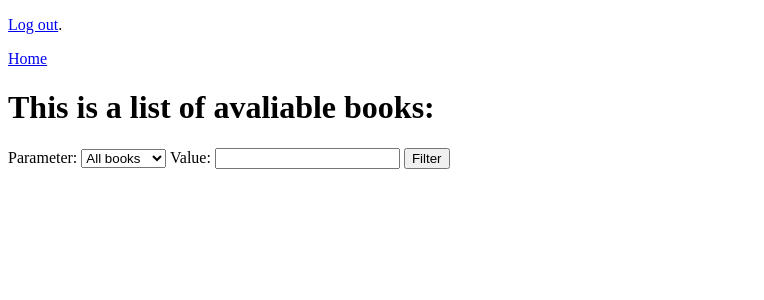
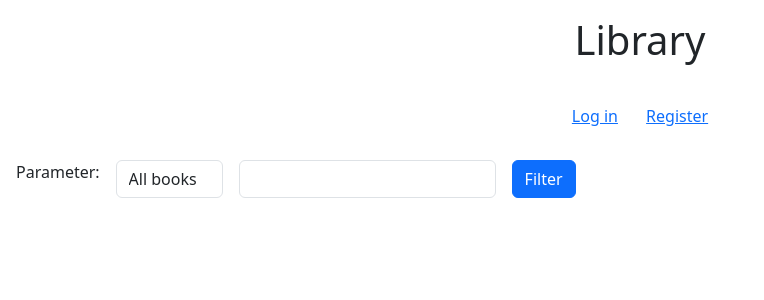
Before and after one commit to Aleshichev/Library_Django_DRF, a Django app: page /book/book_add_page/ in a window 1280 px wide. Shown: the top 300 px of the page, without its empty margins (0-764 px from the left). Run offline with Django 4.2, Linux system fonts and the light colour scheme; data that the repository does not hold is empty; parts of the project's set-up code (start-up, migrations or seed data) failed here and were passed over.

Commit message:
added books list bootstrap

```diff
--- a/library/book/forms.py
+++ b/library/book/forms.py
@@ -13,6 +13,7 @@ class AddFormBook(forms.ModelForm):
                 attrs={
                     "class": "form-input",
                     "placeholder": "Enter Name",
+                    'class': 'form-control'
                 }
             ),
             "description": forms.Textarea(
--- a/library/book/templates/book/basik.html
+++ b/library/book/templates/book/basik.html
@@ -1,30 +1,48 @@
-<!DOCTYPE html>
-<html lang="en">
-<head>
-    <meta charset="UTF-8">
-    <title>Library</title>
-</head>
+{% extends 'base.html' %}
+{% block title %}Books list{% endblock %}
+{% block content %}
 <body>
-<p> <a href="/home/out"> Log out</a>.</p>
-<p> <a href="/home"> Home </a></p>
-<h1>This is a list of avaliable books:</h1>
-<form action="{% url 'book:book_main_page' %}", method = "post", target = "_self">
+  <div class="p-3 --bs-info-text-emphasis ">
+<div class="mb-3">
+  <form class="row g-3" action="{% url 'book:book_main_page' %}", method = "post", target = "_self">
+    {% csrf_token %}
+    {{filter_form.value.errors}}
+    <div class="col-auto">
+      <label >{{filter_form.parameter.label_tag}}</label>
+    </div>
+    <div class="col-auto">
+      <div class="col-sm-12">{{filter_form.parameter}}</div>
+    </div>
+    <div class="col-auto">
+      <div class="col-sm-12">{{filter_form.value}}</div>
+    </div>
+    <div class="col-auto">
+      <button type="submit" class="btn btn-primary mb-3">Filter</button>
+    </div>
+  </form>
+  </div>
+{% if request.user.role == 1 %}
+<div class="mb-3">
+<form class="row g-3" action="{% url 'book:book_add_page' %}", method = "post", target = "_self">
   {% csrf_token %}
-  {{filter_form.value.errors}}
-  <p>{{filter_form.parameter.label_tag}} {{filter_form.parameter}} Value: {{filter_form.value}} <button type="submit">Filter</button> </p>
+  {{add_user_form.value.errors}}
+  <div class="col-auto">
+    <label >{{add_user_form.user.label_tag}}</label>
+  </div>
+  <div class="col-auto">
+    <div class="col-sm-12">{{add_user_form.user}}</div>
+  </div>
+  <div class="col-auto">
+    <button type="submit" class="btn btn-primary mb-3">Filter</button>
+  </div>
+</form>
+</div>
+{% endif %}
 
-</form><br>
-{% if request.user.role == 1 %}
-    <form action="{% url 'book:book_add_page' %}", method = "post", target = "_self">
-    {% csrf_token %}
-    {{add_user_form.value.errors}}
-    <p>{{add_user_form.user.label_tag}} {{add_user_form.user}}  <button type="submit">Filter</button> </p>
-    </form><br>
-{% endif %}
 {% if request.user.role == 1 %}
     <form action="{% url 'book:add_book' %}", method = "post">
     {% csrf_token %}
-      <button type="submit">ADD NEW BOOK</button>
+      <button type="submit" class="btn btn-success mb-3" >New book</button>
     </form>
 {% endif %}
 <ul>
@@ -32,6 +50,7 @@
     <li><a href="/book/{{ x.id }}">{{ x.name}}</a></li>
   {% endfor %}
 </ul>
-
+</div>
 </body>
 </html>
+{% endblock %}
```
Also changed, not shown: library/author/templates/author/author.html (+5 -5 lines).
